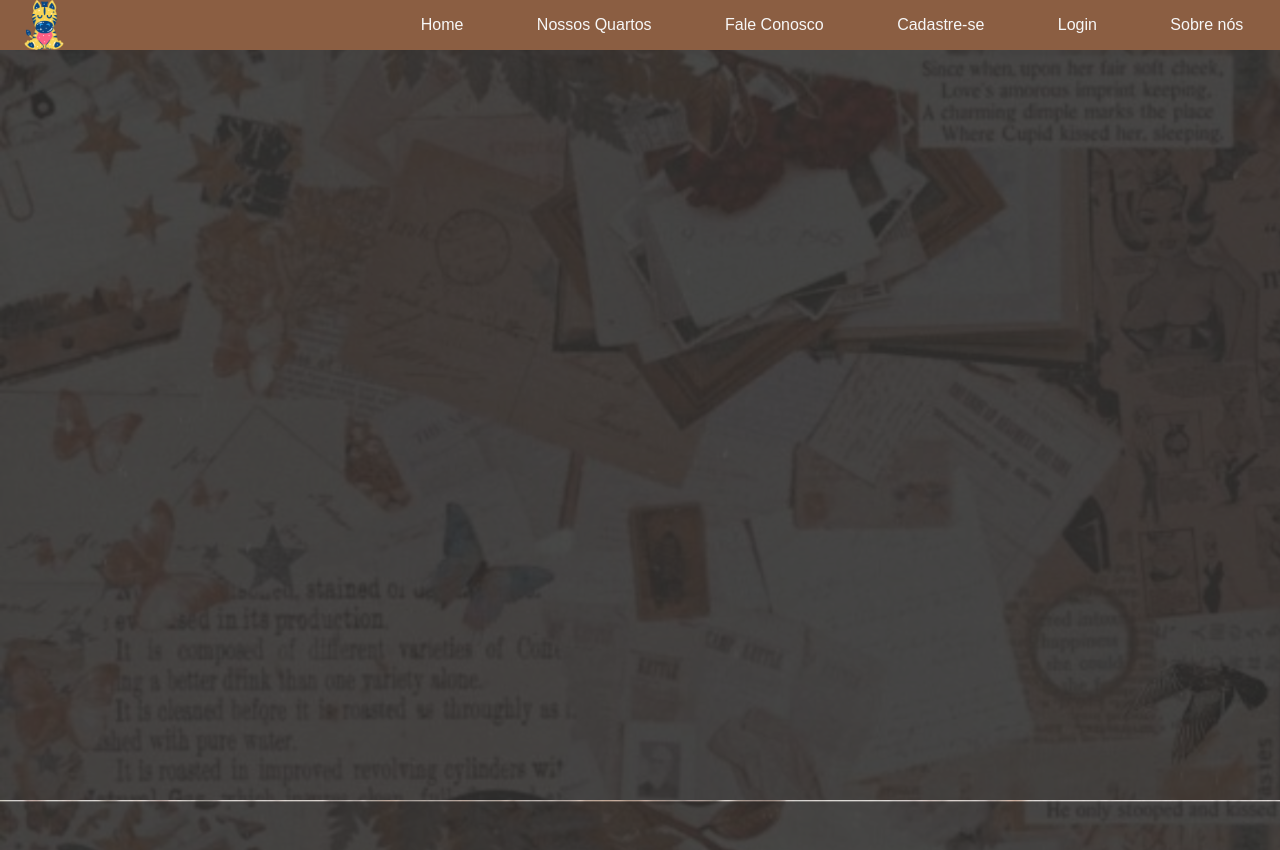
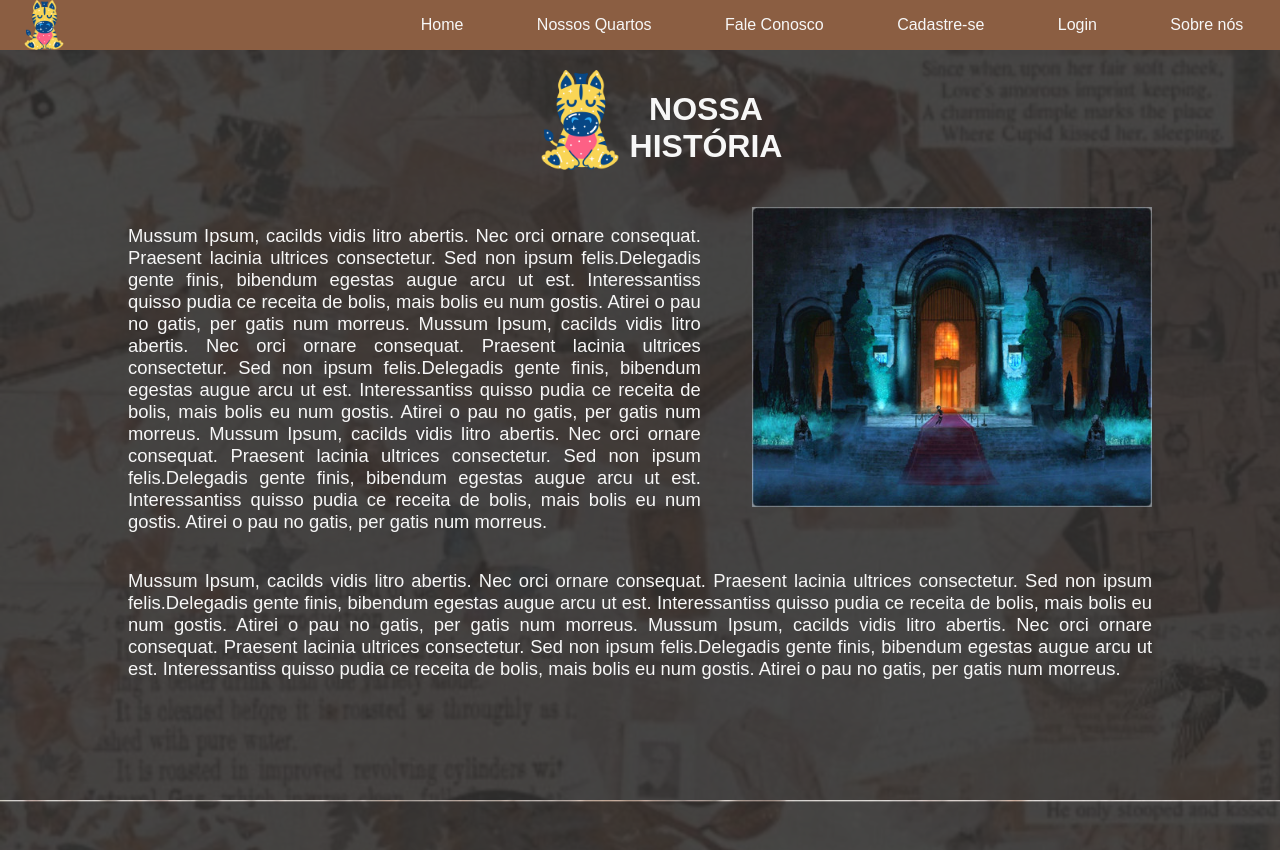
Before and after one commit to imogawa/Hotel-Transilvania, a React (Create React App) app: page /sobre in a window 1280 px wide. Built offline with nearby package versions, Linux system fonts and the light colour scheme.

Commit message:
implementação da página Sobre

```diff
--- a/public/index.html
+++ b/public/index.html
@@ -1,5 +1,5 @@
 <!DOCTYPE html>
-<html lang="en">
+<html lang="pt-br">
   <head>
     <meta charset="utf-8" />
     <link rel="icon" href="%PUBLIC_URL%/favicon.ico" />
--- a/src/App.js
+++ b/src/App.js
@@ -2,6 +2,7 @@ import React from 'react';
 import { BrowserRouter as Router, Routes, Route} from "react-router-dom";
 import Header from './components/Header/Header';
 import Cadastro from './pages/Cadastro/Cadastro';
+import Sobre from './pages/Sobre/Sobre';
 
 
 const App = () => {
@@ -12,6 +13,7 @@ const App = () => {
       <Routes>
           <Route path='/cadastro' element={<Cadastro />} />
           <Route path='/login' element={<p>login</p>} />
+          <Route path='/sobre' element={<Sobre />} />
       </Routes>
     </div>
   </Router>
--- a/src/components/Header/Header.jsx
+++ b/src/components/Header/Header.jsx
@@ -5,7 +5,7 @@ import { Link } from "react-router-dom";
 
 export default function Header(){
     const itens = ['Home','Nossos Quartos','Fale Conosco','Cadastre-se','Login','Sobre nós']
-    const hrefs = ['/','/quartos','/fale-conosco','/cadastro','/login','/time']
+    const hrefs = ['/','/quartos','/fale-conosco','/cadastro','/login','/sobre']
     return (
         <header>
             <div>
--- /dev/null
+++ b/src/pages/Sobre/Sobre.jsx
@@ -0,0 +1,49 @@
+import React from "react";
+import style from "./Sobre.module.css"
+import image from "../../assets/imagem-sobre.jpeg"
+import logo from "../../assets/zebra.png"
+
+export default function Sobre(){
+    return(
+        <div className={style.sobre}>
+            <div className={style.titulo}>
+                <img src={logo} alt="logo" />
+                <h1>NOSSA <br/> HISTÓRIA</h1>
+            </div>
+            <div className={style.paragrafo1}>
+                <p>
+                    Mussum Ipsum, cacilds vidis litro abertis.
+                    Nec orci ornare consequat. Praesent lacinia ultrices consectetur.
+                    Sed non ipsum felis.Delegadis gente finis, bibendum egestas augue arcu ut est.
+                    Interessantiss quisso pudia ce receita de bolis, mais bolis eu num gostis.
+                    Atirei o pau no gatis, per gatis num morreus.
+                    Mussum Ipsum, cacilds vidis litro abertis.
+                    Nec orci ornare consequat. Praesent lacinia ultrices consectetur.
+                    Sed non ipsum felis.Delegadis gente finis, bibendum egestas augue arcu ut est.
+                    Interessantiss quisso pudia ce receita de bolis, mais bolis eu num gostis.
+                    Atirei o pau no gatis, per gatis num morreus.
+                    Mussum Ipsum, cacilds vidis litro abertis.
+                    Nec orci ornare consequat. Praesent lacinia ultrices consectetur.
+                    Sed non ipsum felis.Delegadis gente finis, bibendum egestas augue arcu ut est.
+                    Interessantiss quisso pudia ce receita de bolis, mais bolis eu num gostis.
+                    Atirei o pau no gatis, per gatis num morreus.
+                </p>
+                <img src={image} alt="Imagem do hotel" />
+            </div>
+            <div className={style.paragrafo2}>
+                <p>
+                    Mussum Ipsum, cacilds vidis litro abertis.
+                    Nec orci ornare consequat. Praesent lacinia ultrices consectetur.
+                    Sed non ipsum felis.Delegadis gente finis, bibendum egestas augue arcu ut est.
+                    Interessantiss quisso pudia ce receita de bolis, mais bolis eu num gostis.
+                    Atirei o pau no gatis, per gatis num morreus.
+                    Mussum Ipsum, cacilds vidis litro abertis.
+                    Nec orci ornare consequat. Praesent lacinia ultrices consectetur.
+                    Sed non ipsum felis.Delegadis gente finis, bibendum egestas augue arcu ut est.
+                    Interessantiss quisso pudia ce receita de bolis, mais bolis eu num gostis.
+                    Atirei o pau no gatis, per gatis num morreus.
+                </p>
+            </div>
+        </div>
+    )
+}
--- /dev/null
+++ b/src/pages/Sobre/Sobre.module.css
@@ -0,0 +1,31 @@
+.sobre {
+    width: 100%;
+    height: max-content;
+    display: flex;
+    flex-direction: column;
+    align-items: center;
+}
+
+.titulo {
+    display: flex;
+    width: 50%;
+    justify-content: center;
+    text-align: center;
+    margin: 20px;
+}
+
+.titulo > img {
+    height: 100px;
+}
+
+.paragrafo1, .paragrafo2 {
+    display: flex;
+    width: 80%;
+    justify-content: space-around;
+    font-size: 1.15em;
+    text-align: justify;
+}
+
+.paragrafo1 > img {
+    height: 300px;
+}
```
Also changed, not shown: src/assets/imagem-sobre.jpeg (added).
